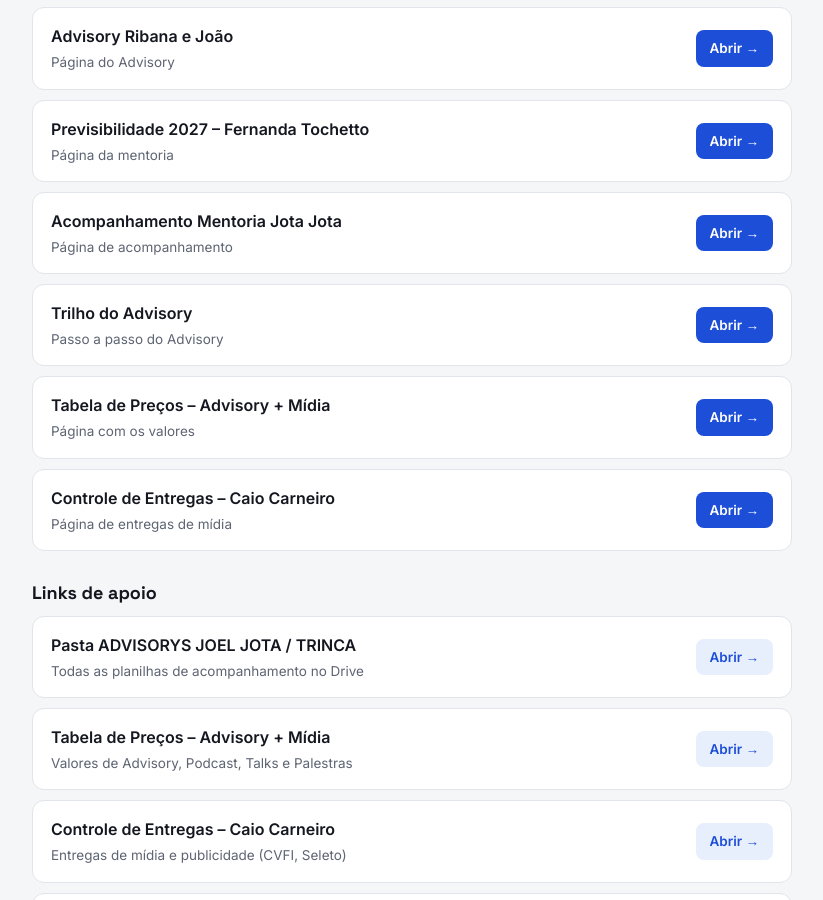
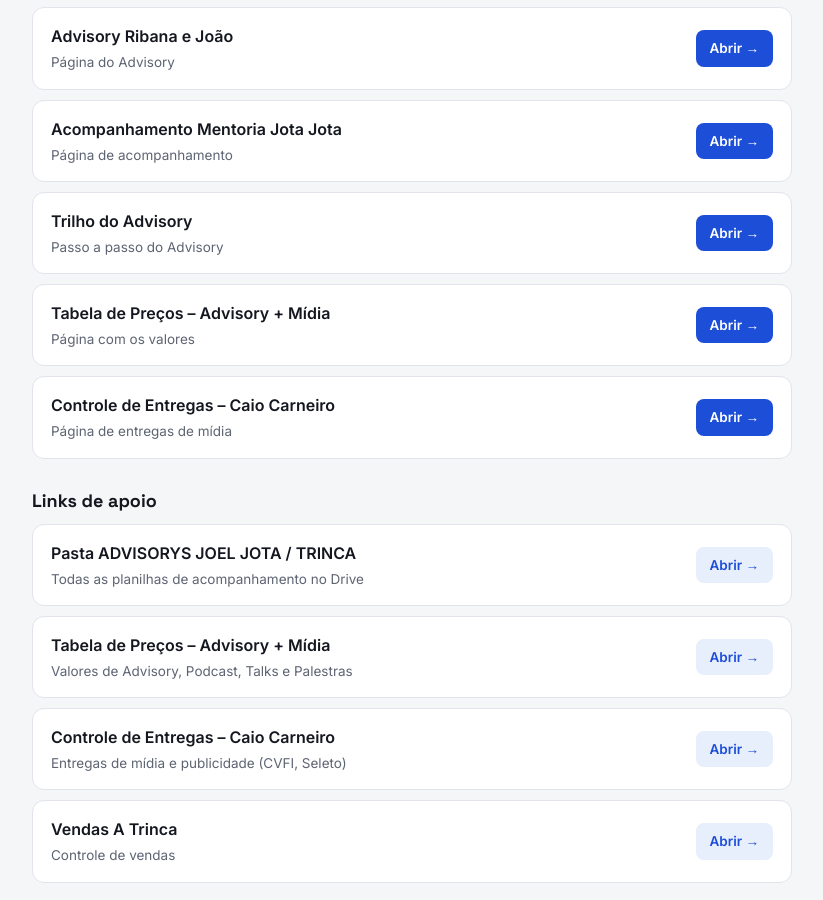
Before and after one commit to grasinunes-jotaco/grasinunes-jotaco, a plain HTML site: page advisory-midia.html in a window 1280 px wide. Shown: the part 847-1747 px from the top of the page, without its empty margins (228-1051 px from the left). Drawn offline with Linux system fonts and the light colour scheme.

Commit message:
Remove Previsibilidade Fernanda Tochetto da página de links
Co-Authored-By: Claude Opus 5.5 <noreply@anthropic.com>
Claude-Session: https://claude.ai/code/session_01Tuy8XpebBKzv2iZYerpxab

```diff
--- a/advisory-midia.html
+++ b/advisory-midia.html
@@ -90,8 +90,6 @@ footer{color:var(--muted);font-size:12.5px}
       <div class="info"><span class="name">Advisory Isabela Soller</span><span class="prog">Página do Advisory</span></div><span class="go">Abrir →</span></a>
     <a class="item" href="https://claude.ai/artifact/6gPNokNgMkoULoW4dJfHjR" target="_blank" rel="noopener">
       <div class="info"><span class="name">Advisory Ribana e João</span><span class="prog">Página do Advisory</span></div><span class="go">Abrir →</span></a>
-    <a class="item" href="https://claude.ai/artifact/X7x4Du28hyTzF9PwqUHgCR" target="_blank" rel="noopener">
-      <div class="info"><span class="name">Previsibilidade 2027 – Fernanda Tochetto</span><span class="prog">Página da mentoria</span></div><span class="go">Abrir →</span></a>
     <a class="item" href="https://claude.ai/artifact/WbszmxKDNvunGVueBneKdA" target="_blank" rel="noopener">
       <div class="info"><span class="name">Acompanhamento Mentoria Jota Jota</span><span class="prog">Página de acompanhamento</span></div><span class="go">Abrir →</span></a>
     <a class="item" href="https://claude.ai/artifact/7iued6qcZtRUJLdnHn9Um1" target="_blank" rel="noopener">
```
